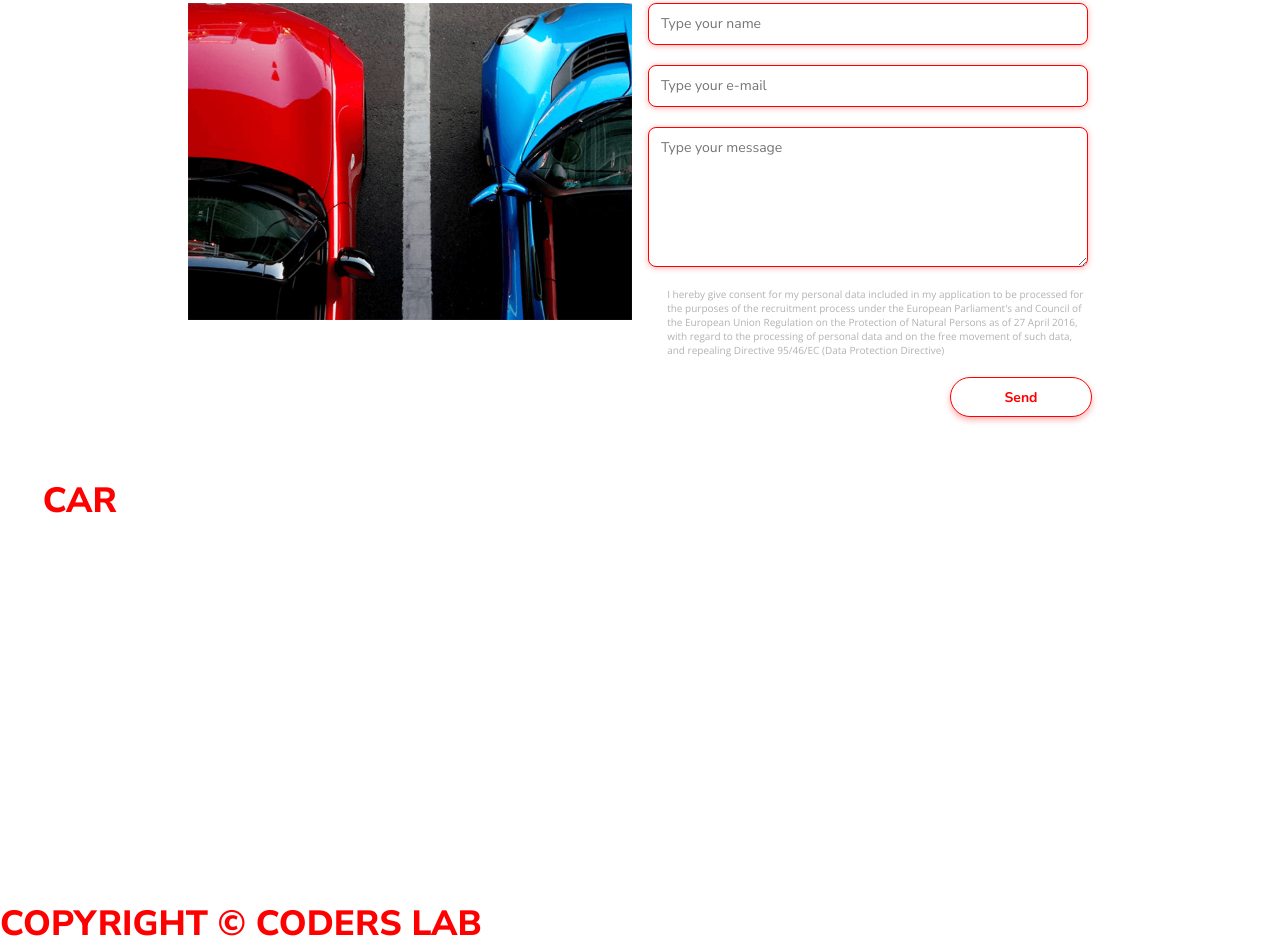
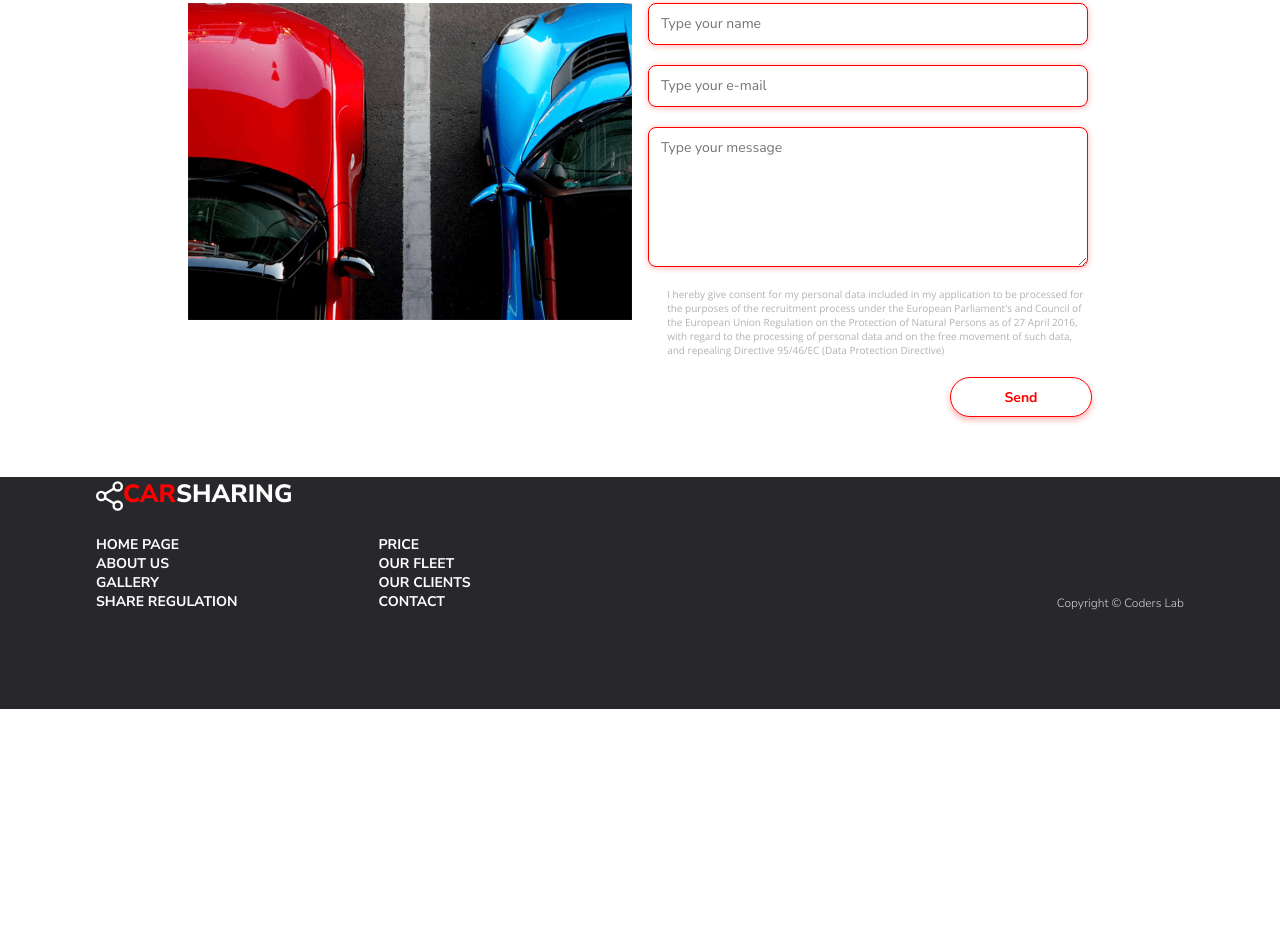
Before and after one commit to KarolNiewiadomski/carsharing, a website built with Vite: page 01_Car_Sharing/index.html in a window 1280 px wide. Shown: the part 2215-3162 px from the top of the page. After the commit the page ends 2924 px from the top, so only its background shows below. Built offline with nearby package versions, Linux system fonts and the light colour scheme.

Commit message:
Footer aligned

```diff
--- a/01_Car_Sharing/css/style.css
+++ b/01_Car_Sharing/css/style.css
@@ -388,7 +388,6 @@ input[type="checkbox"]::before {
 }
 
 
-
 .form-btn-container {
   display: flex;
   justify-content: flex-end;
@@ -404,3 +403,54 @@ input[type="checkbox"]::before {
   border: 1px solid #ff0000;
   border-radius: 40px;
 }
+
+footer {
+  background: #28272C;
+  height: 232px;
+}
+
+.footer-logo {
+  font: normal normal 800 25px/34px Nunito Sans;
+  color: var(--secondary-color);
+  text-transform: uppercase;
+  margin-top: 40px;
+}
+
+.footer-logo img {
+  width: 27px;
+  height: 34px;
+}
+
+.footer-logo span {
+  color: var(--main-color);
+  font: normal normal 800 25px/34px Nunito Sans;
+}
+
+.footer-container {
+ display: flex;
+ justify-content: space-between;
+ flex-wrap: wrap;
+ width: 1088px;
+ margin: 22px auto;
+}
+
+.footer-links {
+  font: normal normal bold 14px/19px Nunito Sans;
+  text-transform: uppercase;
+  color: var(--secondary-color);
+  display: flex;
+ justify-content: space-between;
+ flex-wrap: wrap;
+}
+
+.footer-links-left {
+  margin-right: 141px;
+}
+
+.copyright {
+  font: normal normal 300 12px/16px Nunito Sans;
+  color: #D1D1D1;
+  display: flex;
+  align-items: flex-end;
+  justify-content: flex-end;
+}
--- a/01_Car_Sharing/index.html
+++ b/01_Car_Sharing/index.html
@@ -163,23 +163,25 @@
     </section>
 
     <footer>
-        <section class="logo">
+        <div class="container">
+            <section class="footer-logo">
                 <img src="images/Icon Logo Normal.svg"><span>Car</span>Sharing
+            </section>
 
                 <div class="footer-container">
 
                     <div class="footer-links">
                         <ul class="footer-links-left">
-                        <li>Home Page</li>
-                        <li>About Us</li>
-                        <li>Gallery</li>
-                        <li>Share Regulation</li>
+                            <li><a href="#"></a>Home Page</li>
+                            <li><a href="#"></a>About Us</li>
+                            <li><a href="#"></a>Gallery</li>
+                            <li><a href="#"></a>Share Regulation</li>
                         </ul>
                         <ul class="footer-links-right">
-                        <li>Price</li>
-                        <li>Our Fleet</li>
-                        <li>Our Clients</li>
-                        <li>Contact</li>
+                            <li><a href="#"></a>Price</li>
+                            <li><a href="#"></a>Our Fleet</li>
+                            <li><a href="#"></a>Our Clients</li>
+                            <li><a href="#"></a>Contact</li>
                         </ul>
                     </div>
 
@@ -189,7 +191,8 @@
 
                 </div>
 
-        </section>
+        </div>
+
     </footer>
 
 </body>
```
Lines whose indentation alone changed are shown as unchanged.
